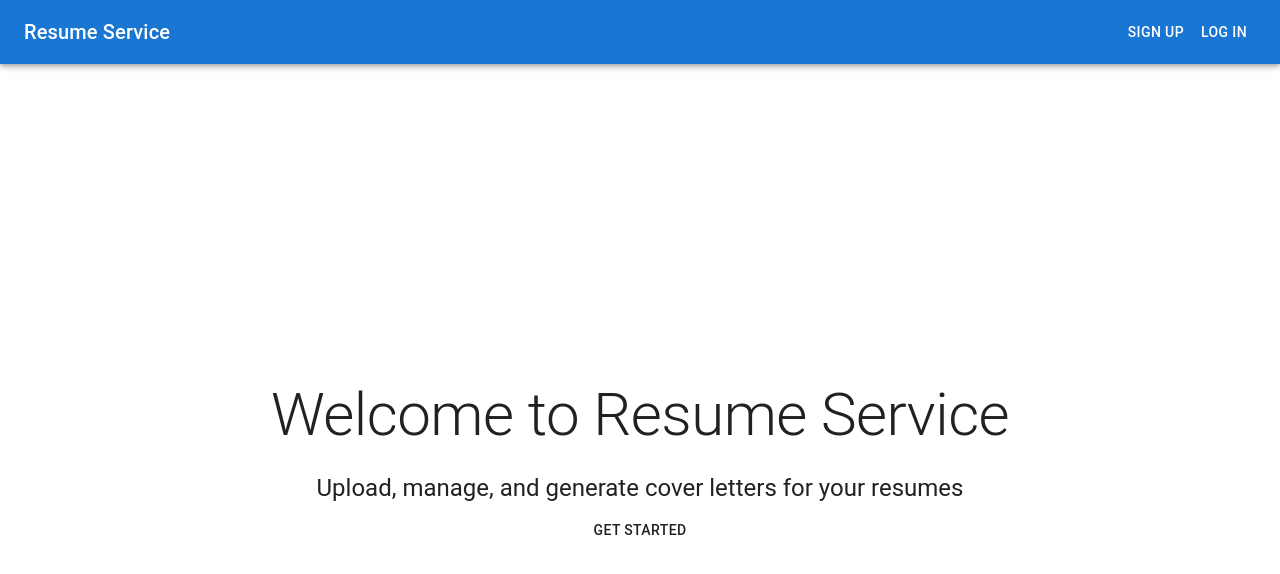
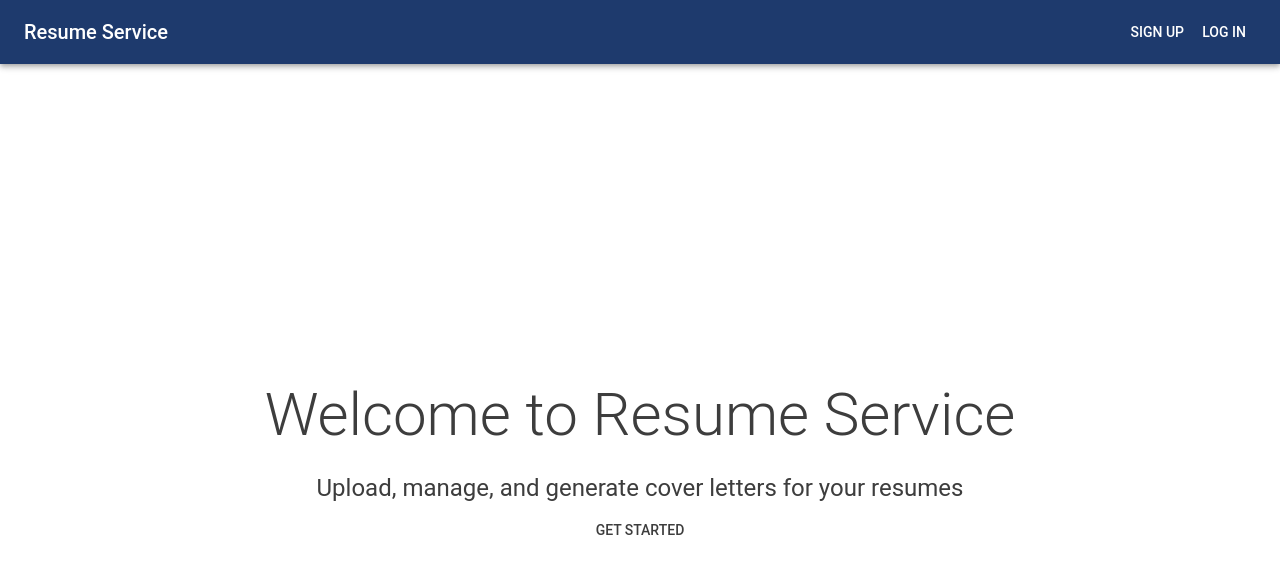
Before and after one commit to ZeoZagart/resume-ui, a React (Create React App) app: page / in a window 1280 px wide. Shown: the top 574 px of the page. Built offline with nearby package versions, Linux system fonts and the light colour scheme.

Commit message:
add theme

```diff
--- a/src/App.tsx
+++ b/src/App.tsx
@@ -5,8 +5,9 @@ import HeroSection from './components/HeroSection'
 import SignUp from './pages/SignUp'
 import Login from './pages/Login'
 import Dashboard from './pages/dashboard/Dashboard'
-import { CssBaseline } from '@mui/material'
+import { CssBaseline, ThemeProvider } from '@mui/material'
 import { AuthProvider, useAuth } from './context/AuthContext'
+import theme from './theme'
 
 const Home: React.FC = () => {
     const { isLoggedIn } = useAuth()
@@ -16,6 +17,7 @@ const Home: React.FC = () => {
 const App: React.FC = () => {
     return (
         <>
+            <ThemeProvider theme={theme}>
                 <CssBaseline />
                 <AuthProvider>
                     <Router>
@@ -28,6 +30,7 @@ const App: React.FC = () => {
                         </Routes>
                     </Router>
                 </AuthProvider>
+            </ThemeProvider>
         </>
     )
 }
--- /dev/null
+++ b/src/theme.ts
@@ -0,0 +1,24 @@
+import { createTheme } from '@mui/material/styles'
+
+const theme = createTheme({
+    palette: {
+        primary: {
+            main: '#1E3A6D',
+        },
+        secondary: {
+            main: '#4D92CA',
+        },
+        background: {
+            default: '#FFFFFF',
+            paper: '#F0F1F5',
+        },
+        text: {
+            primary: '#3D3D3D',
+        },
+    },
+    typography: {
+        fontFamily: 'Roboto, sans-serif',
+    },
+})
+
+export default theme
```
Also changed, not shown: src/pages/dashboard/Dashboard.tsx (+53 -26 lines). Lines whose indentation alone changed are shown as unchanged.
